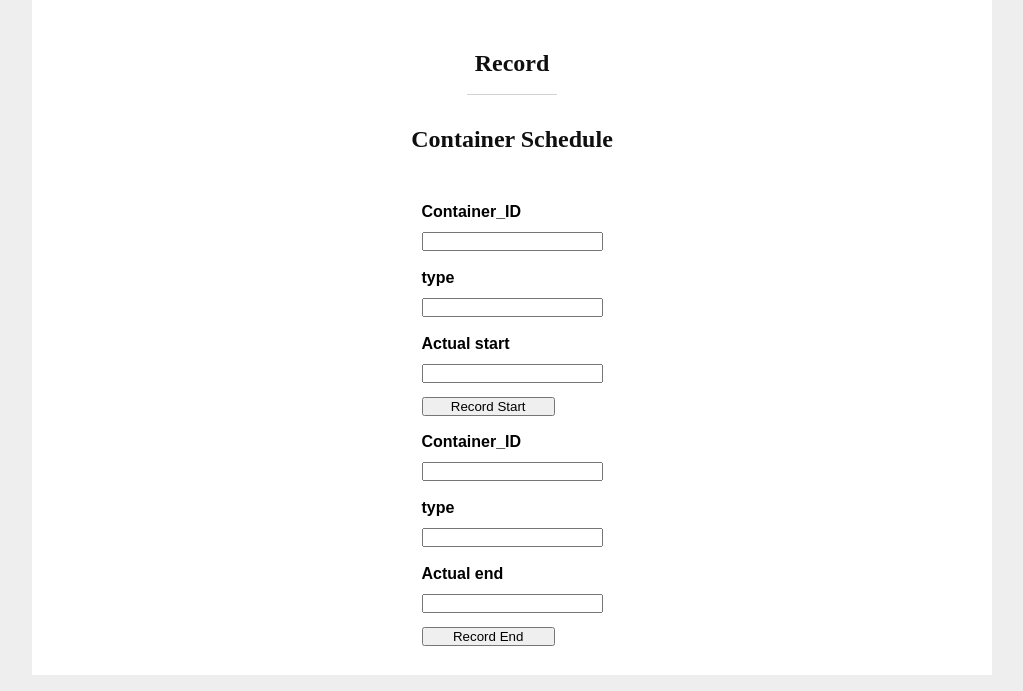
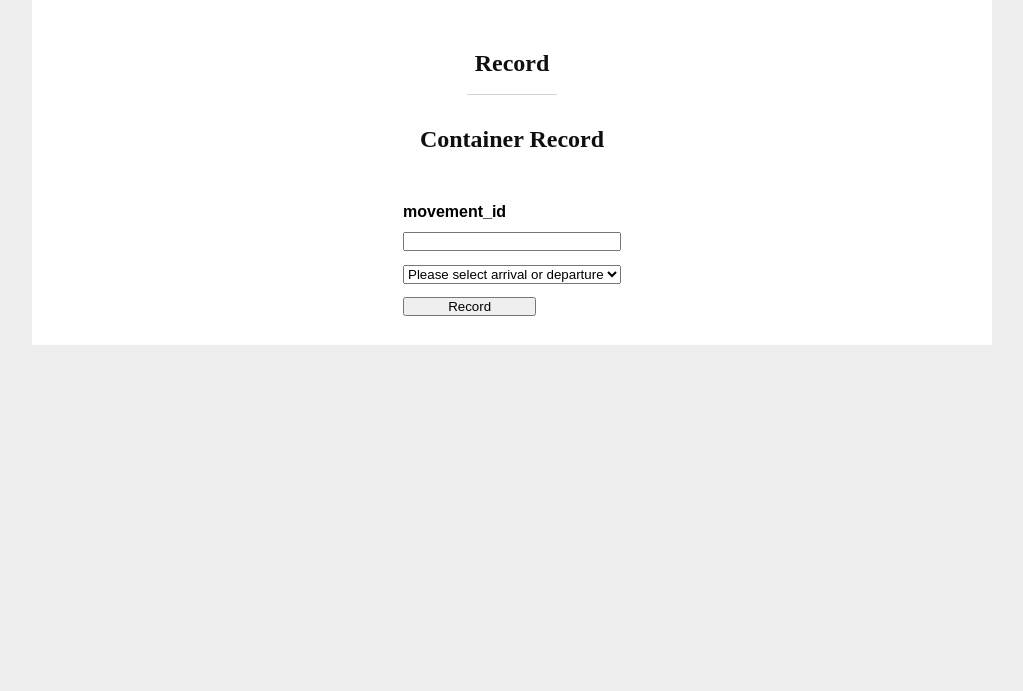
Before and after one commit to TanHaoxuan/Container_Terminal_Operation, a Flask app: page /container_record in a window 1280 px wide. Shown: the part 116-807 px from the top of the page, without its empty margins (128-1151 px from the left). After the commit the page ends 461 px from the top, so only its background shows below. Run offline with Flask 3, Linux system fonts and the light colour scheme; the visitor is signed in with stand-in values (Sample User, id 1); parts of the project's set-up code (start-up, migrations or seed data) failed here and were passed over; some libraries are stand-ins or nearby versions.

Commit message:
improve container record page

```diff
--- a/templates/record/container_record.html
+++ b/templates/record/container_record.html
@@ -6,30 +6,51 @@
 
 {% block content %}
   <hr>
-  <h1>Container Schedule</h1>
-  <form method="POST" action="{{ url_for('register') }}">
-    <label for="Container_ID">Container_ID</label>
-    <input name="Container_ID" id="Container_ID" required>
+  <h1>Container Record</h1>
+  <form method="POST" action="{{ url_for('container_record') }}">
+    <label for="movement_id">movement_id</label>
+    <input name="movement_id" id="movement_id" required>
 
-    <label for="type">type</label>
-    <input name="type" id="type" required>
+    <select name="schedule_type" id="schedule_type" required>
+        <option value="">Please select arrival or departure</option>
+        <option value="Arrival">Start Time</option>
+        <option value="Departure">End Time</option>
+        <!-- Add more options here -->
+    </select>
 
-    <label for="Actual_start">Actual start</label>
-    <input name="Actual_start" id="Actual_start" required>
+    <div id="Actual_start_container" style="display: none;">
+      <label for="Actual_start">Actual Start</label>
+      <input name="Actual_start" id="Actual_start" >
+    </div>
 
-    <input type="submit" value="Record Start">
+    <div id="Actual_end_container" style="display: none;">
+      <label for="Actual_end">Actual End</label>
+      <input name="Actual_end" id="Actual_end" >
+    </div>
 
-
-    <label for="Container_ID">Container_ID</label>
-    <input name="Container_ID" id="Container_ID" required>
-
-    <label for="type">type</label>
-    <input name="type" id="type" required>
-
-    <label for="Actual_end">Actual end</label>
-    <input name="Actual_end" id="Actual_end" required>
-
-    <input type="submit" value="Record End">
+    <input type="submit" value="Record">
   </form>
 
+  <script>
+    document.addEventListener('DOMContentLoaded', function () {
+      const scheduleTypeSelect = document.getElementById('schedule_type');
+      const actualArrivalContainer = document.getElementById('Actual_start_container');
+      const actualDepartureContainer = document.getElementById('Actual_end_container');
+
+      scheduleTypeSelect.addEventListener('change', function () {
+        const selectedValue = this.value;
+        if (selectedValue === 'Arrival') {
+          actualArrivalContainer.style.display = '';
+          actualDepartureContainer.style.display = 'none';
+        } else if (selectedValue === 'Departure') {
+          actualArrivalContainer.style.display = 'none';
+          actualDepartureContainer.style.display = '';
+        } else {
+          actualArrivalContainer.style.display = 'none';
+          actualDepartureContainer.style.display = 'none';
+        }
+      });
+    });
+  </script>
+
 {% endblock %}
```
